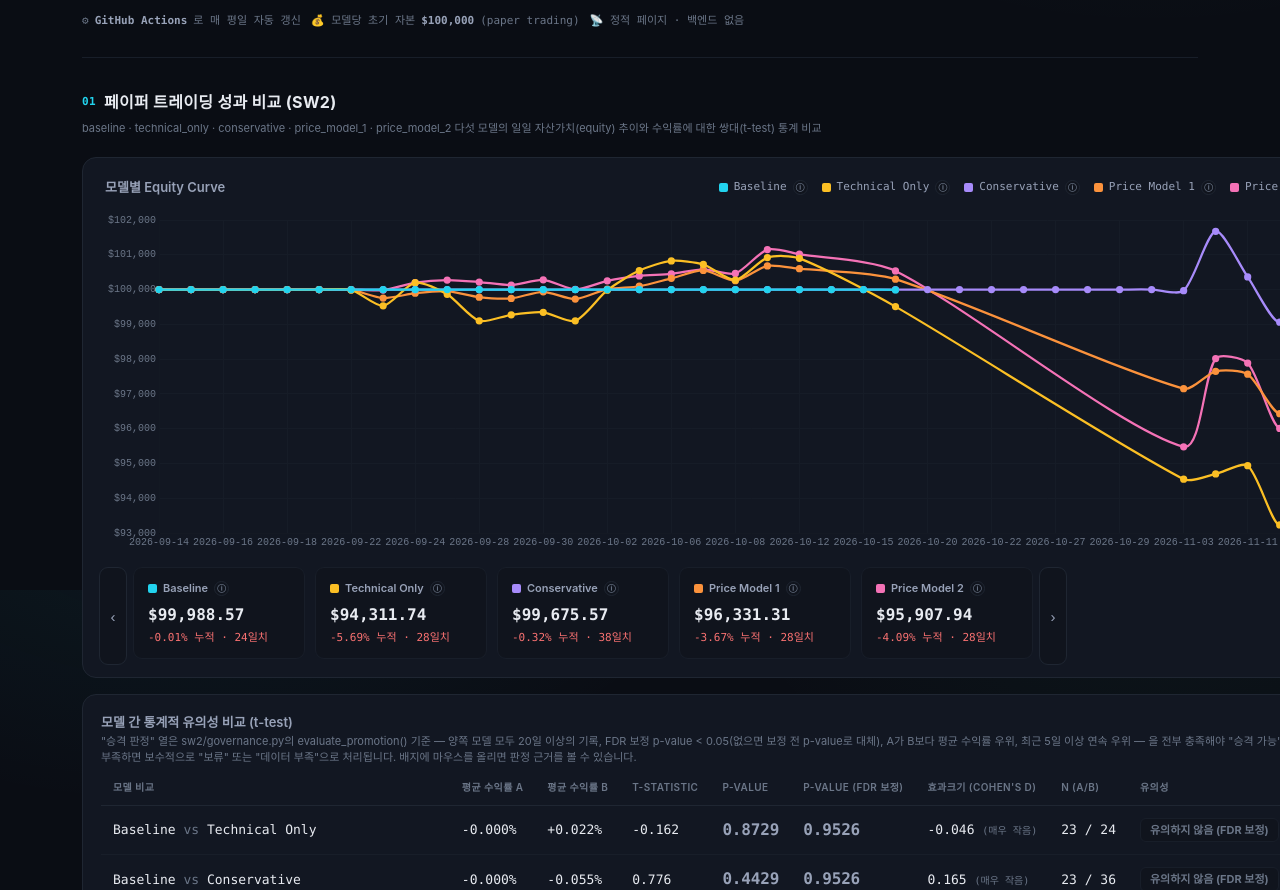
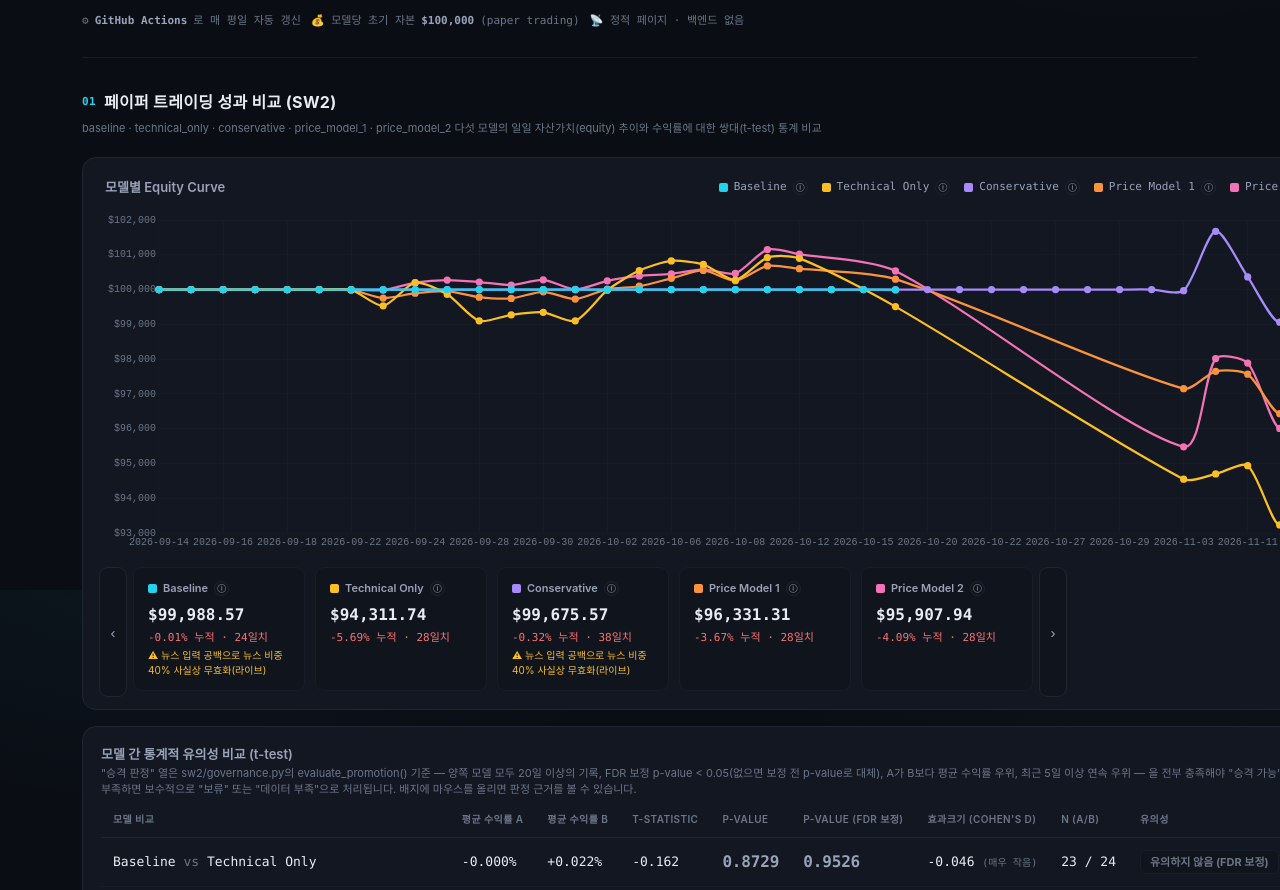
Before and after one commit to Hyunwoo-Ml/trading-strategy-lab, a plain HTML site: page docs/sw2.html in a window 1280 px wide. Shown: the part 210-1100 px from the top of the page. Drawn offline with nearby package versions, Linux system fonts and the light colour scheme.

Commit message:
docs/sw2.html: flag baseline/conservative live cards when news input is stale
section 01 (live paper-trading cards) currently shows no indication that baseline/conservative blend 40% of their integrated score with news_score -- which has been neutral for 63+ days (see issue #12). This mirrors the existing backtest-section caveat (news_blend_weight) but gated on the LIVE data/signals/latest.csv news_days_ago signal via a new loadNewsStaleness(), same rule as scripts/check_news_staleness.py. Verified with a jsdom harness: caveat appears for baseline/conservative when latest.csv shows all tickers stale, disappears when any ticker is fresh, and the page renders safely (no caveat, no crash) if the fetch fails.

```diff
--- a/docs/sw2.html
+++ b/docs/sw2.html
@@ -848,6 +848,18 @@
   var EQUITY_URL = function(m){ return BASE + "data/sw2/equity/" + m + ".csv"; };
   var COMPARISONS_URL = BASE + "data/sw2/comparisons/latest.json";
   var BACKTEST_URL = BASE + "data/backtest/results.json";
+  var LATEST_SIGNALS_URL = BASE + "data/signals/latest.csv";
+
+  // 2026-11-17: scripts/check_news_staleness.py already runs this exact
+  // check weekly and opens/closes a GitHub Issue (#12) when M7 뉴스/시황
+  // input goes stale -- but that only reaches 현우 if he's watching GitHub
+  // Issues. This mirrors that script's read-only logic (same
+  // NEWS_WINDOW_DAYS, same "stale only if even the freshest ticker is past
+  // the window" rule) purely to decide whether to show a caveat on
+  // baseline/conservative's LIVE model cards below -- it never recomputes
+  // or touches news_score itself, and a fetch failure here just hides the
+  // caveat rather than breaking the page (see loadNewsStaleness()).
+  var NEWS_WINDOW_DAYS = 14;
 
   // 2026-09-25: run-paper-trading.yml runs Mon-Fri at 22:30 UTC, so the
   // normal maximum gap between two equity rows is the Fri->Mon weekend
@@ -882,12 +894,17 @@
     }
   }
 
+  // newsBlendWeight mirrors each model's CRITERIA_INFO description (통합점수
+  // = quant_score * (1-w) + 뉴스 감성점수 * w) -- used below to flag baseline/
+  // conservative's live cards when the news input itself has gone stale (see
+  // loadNewsStaleness()), the same structural "뉴스 비중 무효화" caveat the
+  // backtest section already shows, but for the LIVE paper-trading numbers.
   var MODELS = [
-    { key:"baseline", label:"Baseline", color:"#22d3ee" },
-    { key:"technical_only", label:"Technical Only", color:"#fbbf24" },
-    { key:"conservative", label:"Conservative", color:"#a78bfa" },
-    { key:"price_model_1", label:"Price Model 1", color:"#fb923c" },
-    { key:"price_model_2", label:"Price Model 2", color:"#f472b6" }
+    { key:"baseline", label:"Baseline", color:"#22d3ee", newsBlendWeight:0.4 },
+    { key:"technical_only", label:"Technical Only", color:"#fbbf24", newsBlendWeight:0 },
+    { key:"conservative", label:"Conservative", color:"#a78bfa", newsBlendWeight:0.4 },
+    { key:"price_model_1", label:"Price Model 1", color:"#fb923c", newsBlendWeight:0 },
+    { key:"price_model_2", label:"Price Model 2", color:"#f472b6", newsBlendWeight:0 }
   ];
 
   // 2026-09-22 user request: compare the backtest against simple
@@ -1131,6 +1148,33 @@
     });
   }
 
+  /* Mirrors scripts/check_news_staleness.py's read_news_days_ago() +
+     build_report()'s is_stale rule client-side: "stale" only when even the
+     most-recently-updated ticker's news_days_ago is past NEWS_WINDOW_DAYS
+     (a mix of some-fresh/some-stale tickers is left alone on purpose, same
+     as that script). Any failure (missing file, unparsable CSV) resolves
+     to {isStale:false, freshestDays:null} -- same fail-quiet stance as the
+     rest of this page: a caveat we can't verify is better left off than
+     shown wrong. */
+  function loadNewsStaleness(){
+    return fetchText(LATEST_SIGNALS_URL).then(function(text){
+      var rows = parseCSV(text);
+      var freshest = null;
+      rows.forEach(function(row){
+        if(!row.ticker) return;
+        var raw = row.news_days_ago;
+        if(raw === undefined || raw === null || raw === "") return;
+        var n = parseInt(raw, 10);
+        if(isNaN(n)) return;
+        if(freshest === null || n < freshest) freshest = n;
+      });
+      var isStale = freshest === null || freshest > NEWS_WINDOW_DAYS;
+      return { isStale: isStale, freshestDays: freshest };
+    }).catch(function(){
+      return { isStale: false, freshestDays: null };
+    });
+  }
+
   function stateBox(title, sub, isError){
     return '<div class="state-box' + (isError ? ' error' : '') + '">' +
       '<div class="state-title">' + escapeHtml(title) + '</div>' +
@@ -1155,7 +1199,7 @@
     });
   }
 
-  function renderEquityChart(results){
+  function renderEquityChart(results, newsStaleness){
     var allDates = [];
     results.forEach(function(r){
       r.rows.forEach(function(row){
@@ -1282,19 +1326,41 @@
       var first = r.rows[0];
       var totalRet = (first.equity && first.equity !== 0) ? (last.equity - first.equity) / first.equity : null;
       var retColorVar = totalRet === null ? "var(--text-muted)" : (totalRet >= 0 ? "var(--green)" : "var(--red)");
+      // Same structural issue the backtest section already flags (news_blend_weight
+      // of integrated_score effectively thrown away when news_score is neutral) --
+      // except here it's checked against the LIVE news_days_ago signal
+      // (loadNewsStaleness()), because it's currently actually happening, not just
+      // a backtest-data limitation. Only shown for models that blend news at all.
+      var newsCaveatHtml = "";
+      if(r.model.newsBlendWeight && newsStaleness && newsStaleness.isStale){
+        var newsPct = Math.round(r.model.newsBlendWeight * 100);
+        var quantPct = 100 - newsPct;
+        var freshTxt = newsStaleness.freshestDays === null ? "입력 이력 없음" : newsStaleness.freshestDays + "일 전";
+        var liveNewsCaveatTitle = "뉴스/시황 입력이 스코어링 윈도우(" + NEWS_WINDOW_DAYS + "일)를 넘겨(가장 최근 입력도 " +
+          freshTxt + ") news_score가 중립으로 처리되고 있습니다. 이 모델은 통합점수의 " + newsPct +
+          "%를 뉴스에 배분하므로, 지금 이 라이브 수익률도 그 " + newsPct + "%가 사실상 빠진 채 quant_score×" +
+          quantPct + "%만으로 매매 판단이 이뤄진 결과입니다 — 뉴스/시황을 입력하면(GitHub Issue #12 참고) 다시 반영됩니다.";
+        newsCaveatHtml = '<div class="mdd-line" style="color:var(--amber);" title="' + escapeHtml(liveNewsCaveatTitle) + '">⚠ 뉴스 입력 공백으로 뉴스 비중 ' +
+          newsPct + '% 사실상 무효화(라이브)</div>';
+      }
       return '<div class="model-summary">' +
         '<div class="name"><span class="legend-dot" style="background:' + r.model.color + ';"></span>' + escapeHtml(r.model.label) + infoIconHtml(r.model.key) + '</div>' +
         '<div class="eq">' + fmtUSD(last.equity) + '</div>' +
         '<div class="ret" style="color:' + retColorVar + ';">' + (totalRet === null ? "누적 수익률 계산 불가" : fmtPct(totalRet) + " 누적") + ' · ' + r.rows.length + '일치</div>' +
+        newsCaveatHtml +
       '</div>';
     }).join("");
     document.getElementById("model-summary-row").innerHTML = summaryHtml;
   }
 
   function loadEquitySection(){
-    return Promise.all(MODELS.map(loadEquityForModel)).then(function(results){
+    return Promise.all([
+      Promise.all(MODELS.map(loadEquityForModel)),
+      loadNewsStaleness()
+    ]).then(function(all){
+      var results = all[0], newsStaleness = all[1];
       try{
-        renderEquityChart(results);
+        renderEquityChart(results, newsStaleness);
       }catch(e){
         document.getElementById("equity-content").innerHTML = stateBox("차트를 그리는 중 오류가 발생했습니다", e.message, true);
       }
```
